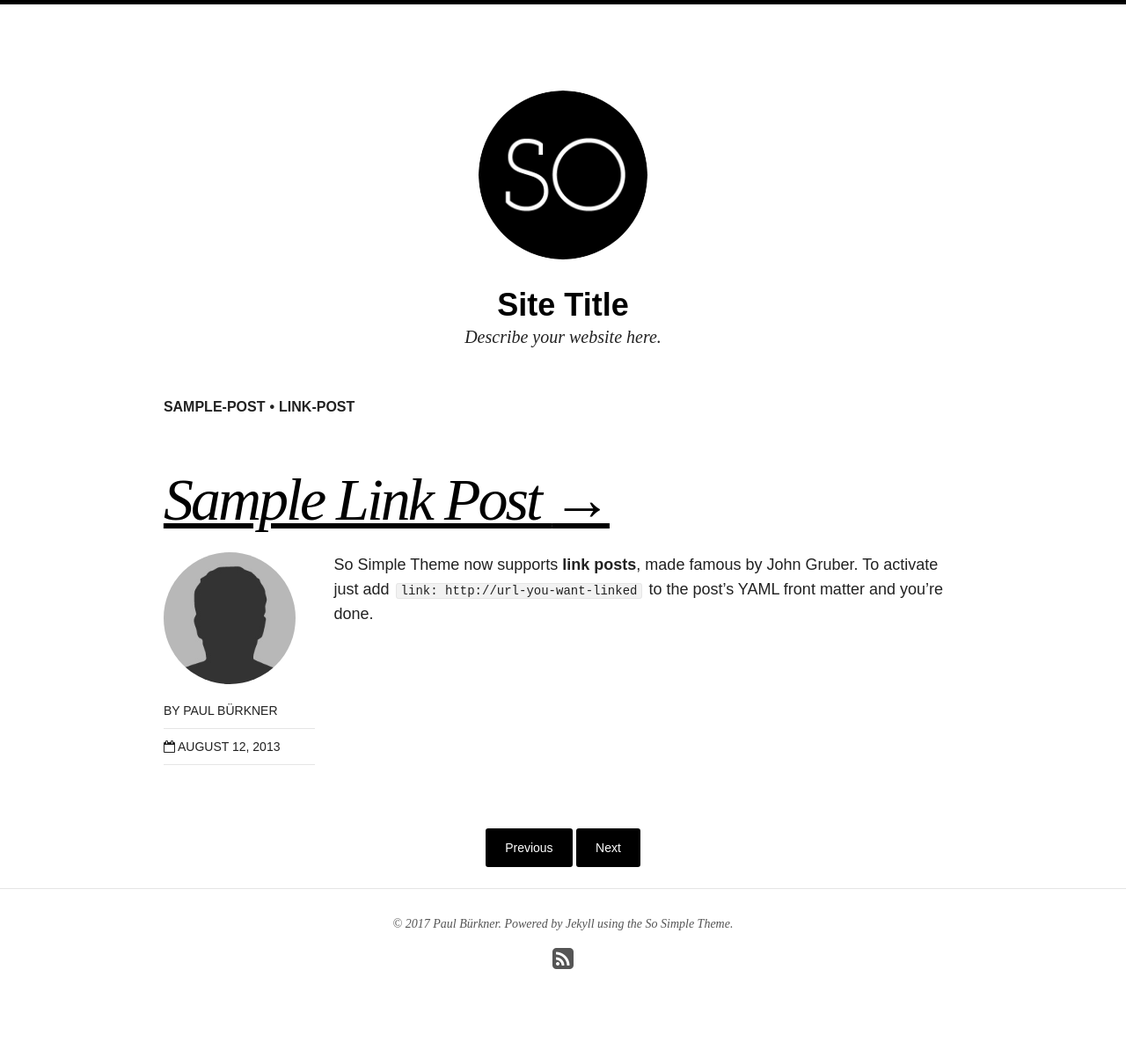
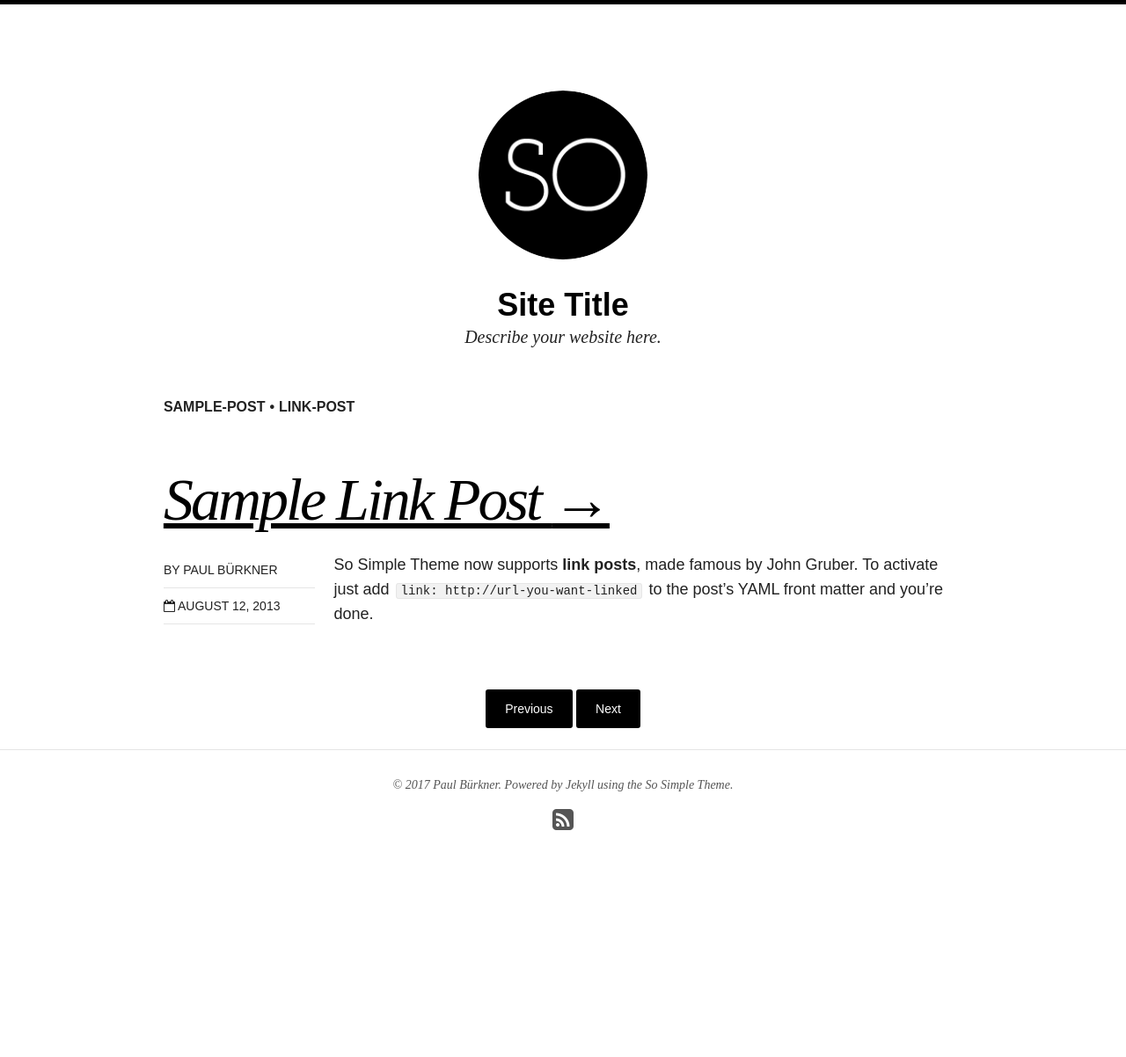
Before and after one commit to paul-buerkner/paul-buerkner.github.io, a Jekyll site: the page built from _posts/articles/2013-08-12-sample-link-post.md, in a window 1280 px wide. Shown: the whole page at 88% size. Built offline with Jekyll 4.4.1, drawn with Linux system fonts in a browser that asks for light colours; nearby versions of some CDN libraries; after the commit the page ends 1044 px from its top, so only the background shows below that.

Commit message:
Update _config.yml

```diff
--- a/_config.yml
+++ b/_config.yml
@@ -37,7 +37,7 @@ exclude: ["lib", "config.rb", "Capfile", "config", "log", "Rakefile", "Rakefile.
 # Site owner
 owner:
   name: Paul Bürkner
-  avatar: bio-photo.jpg
+  # avatar: bio-photo.jpg
   email: paul.buerkner@email.com
   disqus-shortname:
   twitter: #username
```
